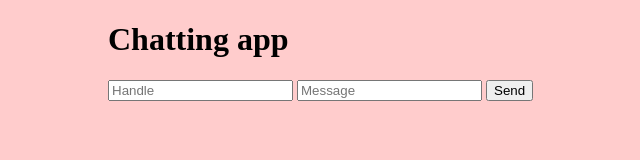
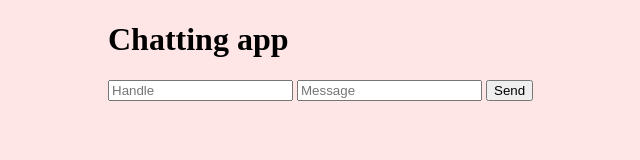
Before and after one commit to DenilNair/websocket_chat, a website: page public/index.html in a window 1280 px wide. Shown: the whole page, without its empty margins (132-772 px from the left). Drawn offline with nearby package versions, Linux system fonts and the light colour scheme; no server answers.

Commit message:
Update styles.css

```diff
--- a/public/styles.css
+++ b/public/styles.css
@@ -5,7 +5,7 @@ body {
   margin: 0 auto;
   max-width: 800px;
   padding: 0 20px;
-	 background-color: #ffcccc;
+	 background-color: #ffe6e6;
 }
 .container {
   border: 2px solid #dedede;
```
